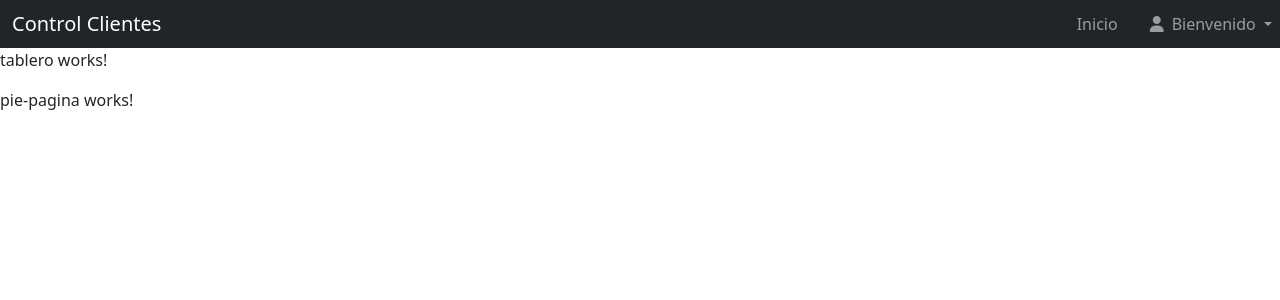
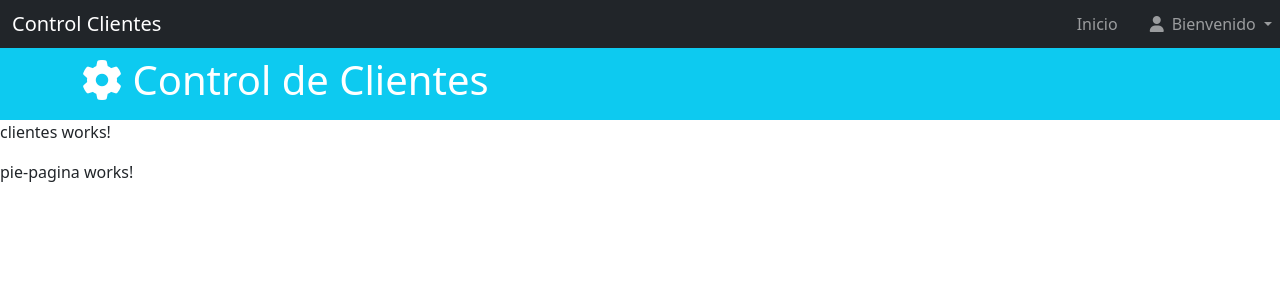
Before and after one commit to alejandrozeb/Angular2021, an Angular app in the folder control-clientes/: page / in a window 1280 px wide. Shown: the top 300 px of the page. Built offline with nearby package versions, Linux system fonts and the light colour scheme.

Commit message:
{add} añadeindo el componente tablero

```diff
--- a/control-clientes/src/app/componentes/tablero/tablero.component.html
+++ b/control-clientes/src/app/componentes/tablero/tablero.component.html
@@ -1 +1,13 @@
-<p>tablero works!</p>
+<header id="main-header" class="py-2 bg-info text-white">
+    <div class="container">
+        <div class="row">
+            <div class="col-md-8">
+                <h1>
+                    <i class="fas fa-cog"></i> Control de Clientes
+                </h1>
+            </div>
+        </div>
+    </div>
+</header>
+
+<app-clientes></app-clientes>
```
